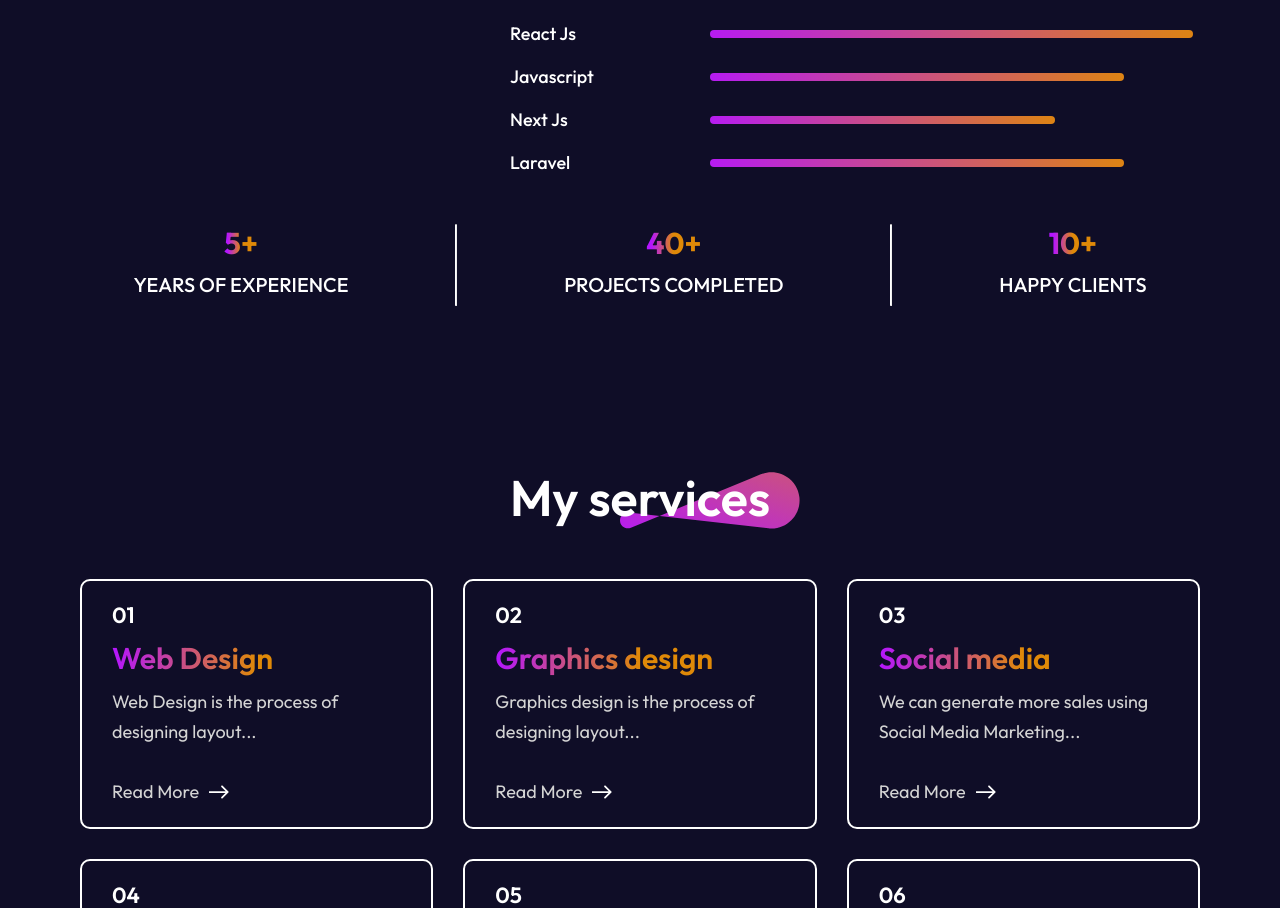
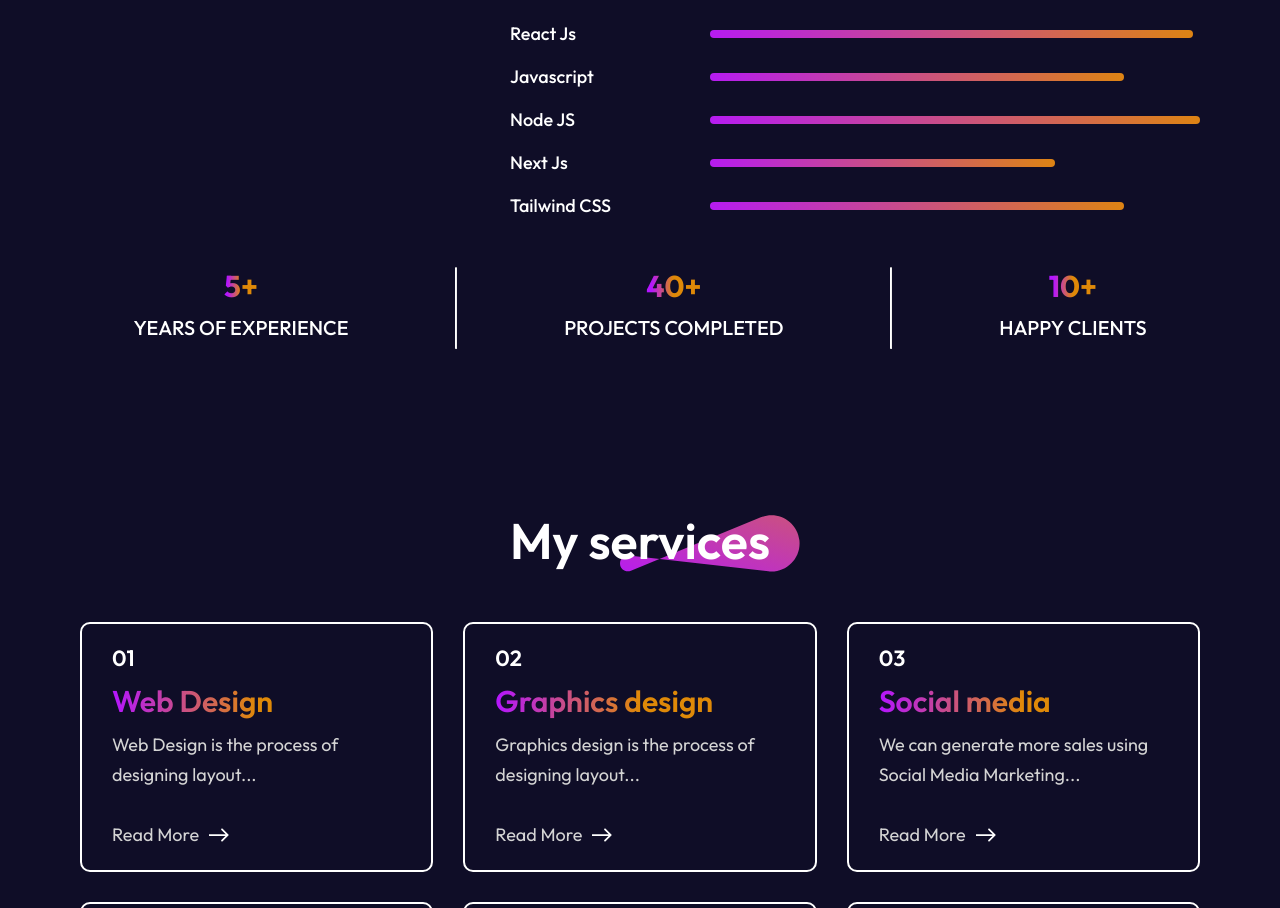
Before and after one commit to mdshafiqcs/react-portfolio, a React (Vite) app: page / in a window 1280 px wide. Shown: the part 1301-2209 px from the top of the page. Built offline with nearby package versions, Linux system fonts and the light colour scheme.

Commit message:
nodejs and tailwindcss added to the skill section

```diff
--- a/src/components/About/About.jsx
+++ b/src/components/About/About.jsx
@@ -22,8 +22,9 @@ function About() {
             <div className="about-skill"> <p>HTML & CSS</p> <hr style={{width: "50%"}}/> </div>
             <div className="about-skill"> <p>React Js</p> <hr style={{width: "70%"}}/> </div>
             <div className="about-skill"> <p>Javascript</p> <hr style={{width: "60%"}}/> </div>
+            <div className="about-skill"> <p>Node JS</p> <hr style={{width: "75%"}}/> </div>
             <div className="about-skill"> <p>Next Js</p> <hr style={{width: "50%"}}/> </div>
-            <div className="about-skill"> <p>Laravel</p> <hr style={{width: "60%"}}/> </div>
+            <div className="about-skill"> <p>Tailwind CSS</p> <hr style={{width: "60%"}}/> </div>
           </div>
         </div>
       </div>
```
